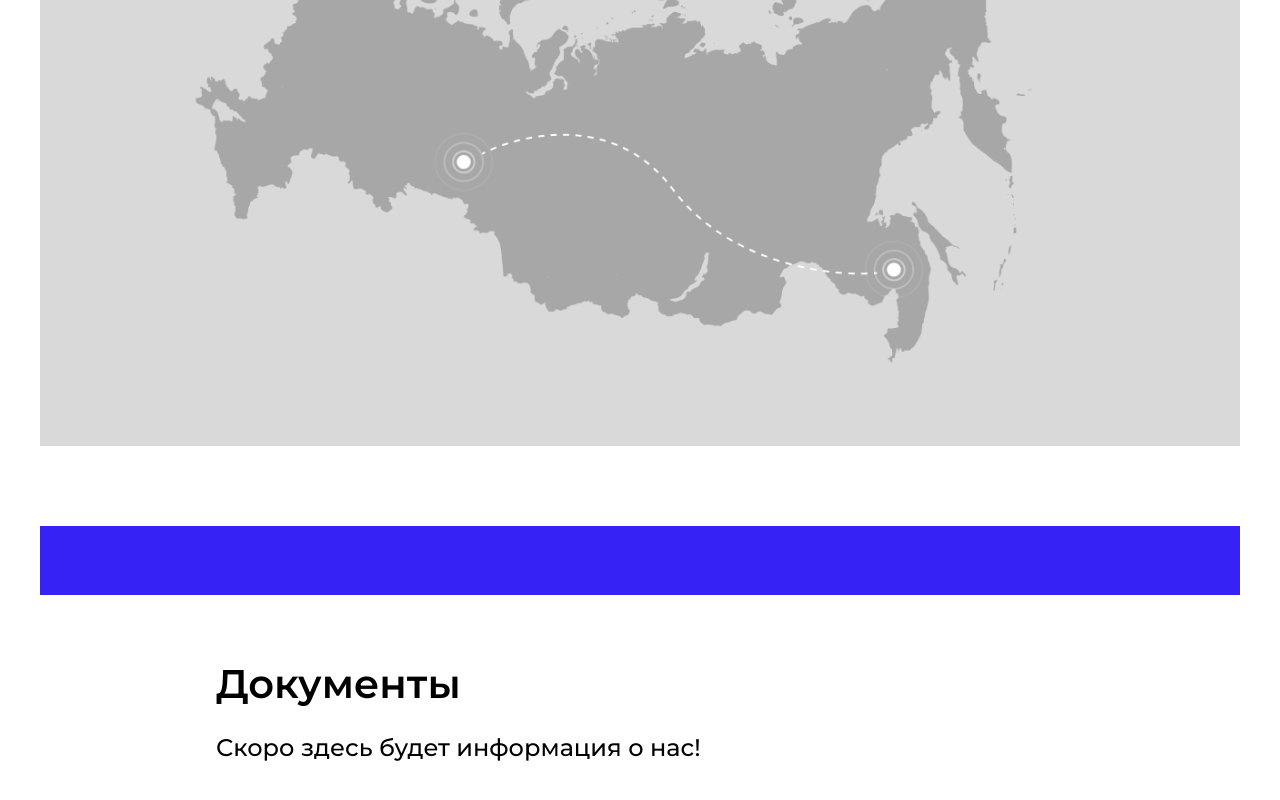
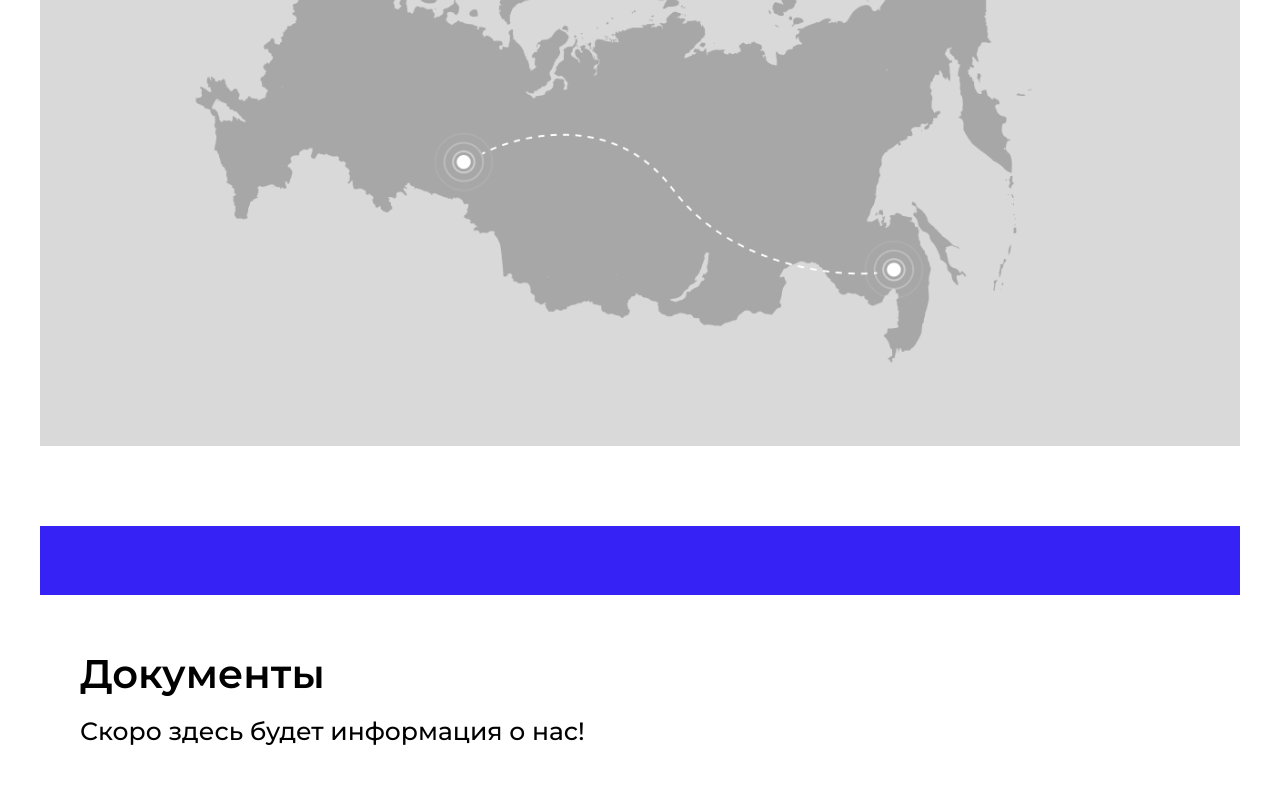
Before and after one commit to dmitrikosunovski/lublino, a Next.js app in the folder client/: page / in a window 1280 px wide. Shown: the part 1550-2350 px from the top of the page. Built offline with nearby package versions, Linux system fonts and the light colour scheme.

Commit message:
footer adaptive

```diff
--- a/client/src/Components/Footer/Footer.module.scss
+++ b/client/src/Components/Footer/Footer.module.scss
@@ -1,7 +1,5 @@
 .cont {
-  @apply w-full;
-  margin-top: 60px;
-  padding-left: 176px;
+  @apply pl-44 mt-14 w-full max-lg:mt-9 max-xl:mt-12 max-2xl:pl-10 max-md:mt-4 max-md:pl-0;
 }
 
 .wrapper {
@@ -9,13 +7,9 @@
 }
 
 .title {
-  @apply font-semibold;
-  font-size: 40px;
-  line-height: 58px;
+  @apply text-3xl max-lg:text-2xl font-semibold max-md:text-lg;
 }
 
 .desc {
-  @apply font-medium;
-  font-size: 24px;
-  line-height: 29px;
+  @apply text-xl font-medium max-md:text-base;
 }
--- a/client/src/Components/MapScreen/MapScreen.module.scss
+++ b/client/src/Components/MapScreen/MapScreen.module.scss
@@ -1,6 +1,6 @@
 .container {
   @apply max-xl:h-[593px] max-lg:h-[538px] max-sm:h-[347px] max-3xl:pl-[45px] max-3xl:pt-[90px] h-[713px] max-md:h-[406px] max-md:pl-7 max-lg:pt-10
-  max-xl:pr-9 max-xl:pb-12 max-md:px-6 max-md:pb-12 max-sm:pt-8 max-sm:pb-10
+  max-xl:pr-9 max-xl:pb-12 max-md:px-6 max-md:pb-12 max-sm:pt-8 max-sm:pb-10 max-md:mt-4 max-sm:mt-3
   max-xl:mt-12 max-lg:mt-9 max-xl:pt-12 max-xl:pl-12 pt-20 pl-44 flex justify-between relative mt-20 flex-col;
   background-color: #d9d9d9;
 }
```
